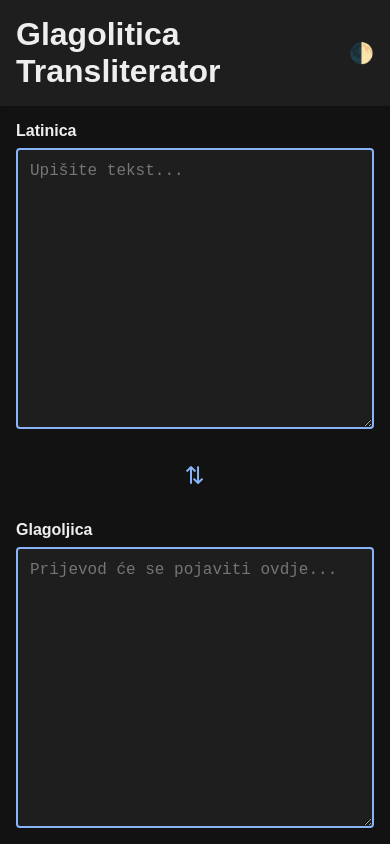
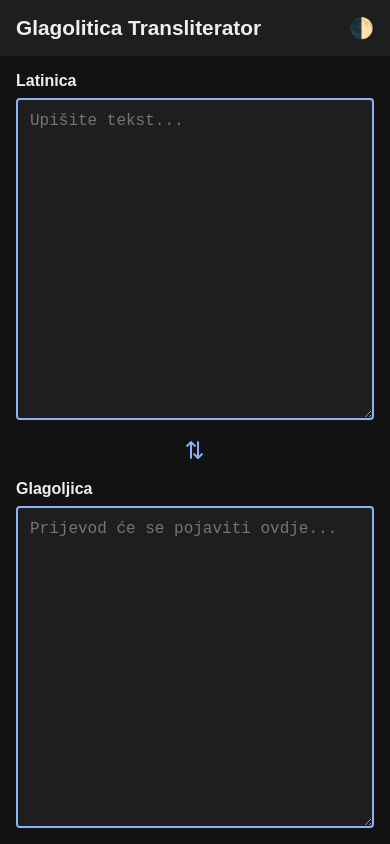
Before and after one commit to jazz-it/glagolitica, a plain HTML site: page index.html in a window 390 px wide. Drawn offline with Linux system fonts and the light colour scheme.

Commit message:
Initial commit: Glagolitica Transliterator

```diff
--- a/css/styles.css
+++ b/css/styles.css
@@ -90,11 +90,14 @@ textarea {
 
 /* Responsive za uske ekrane */
 @media (max-width: 768px) {
+  h1 {
+    font-size: 1.3rem;
+  }
   .container {
     flex-direction: column;
   }
   #swap-btn {
     transform: rotate(90deg);
-    margin: 1rem 0;
+    margin: 0;
   }
 }
```
